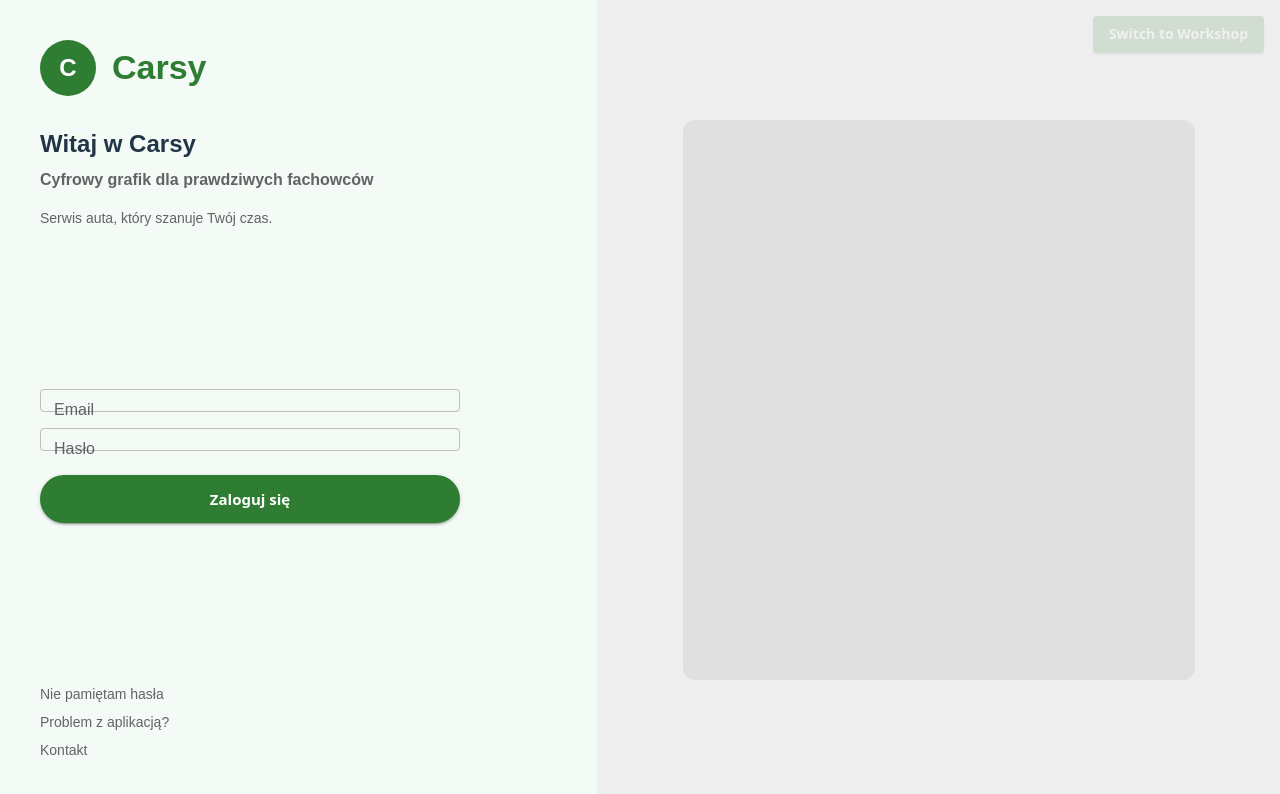
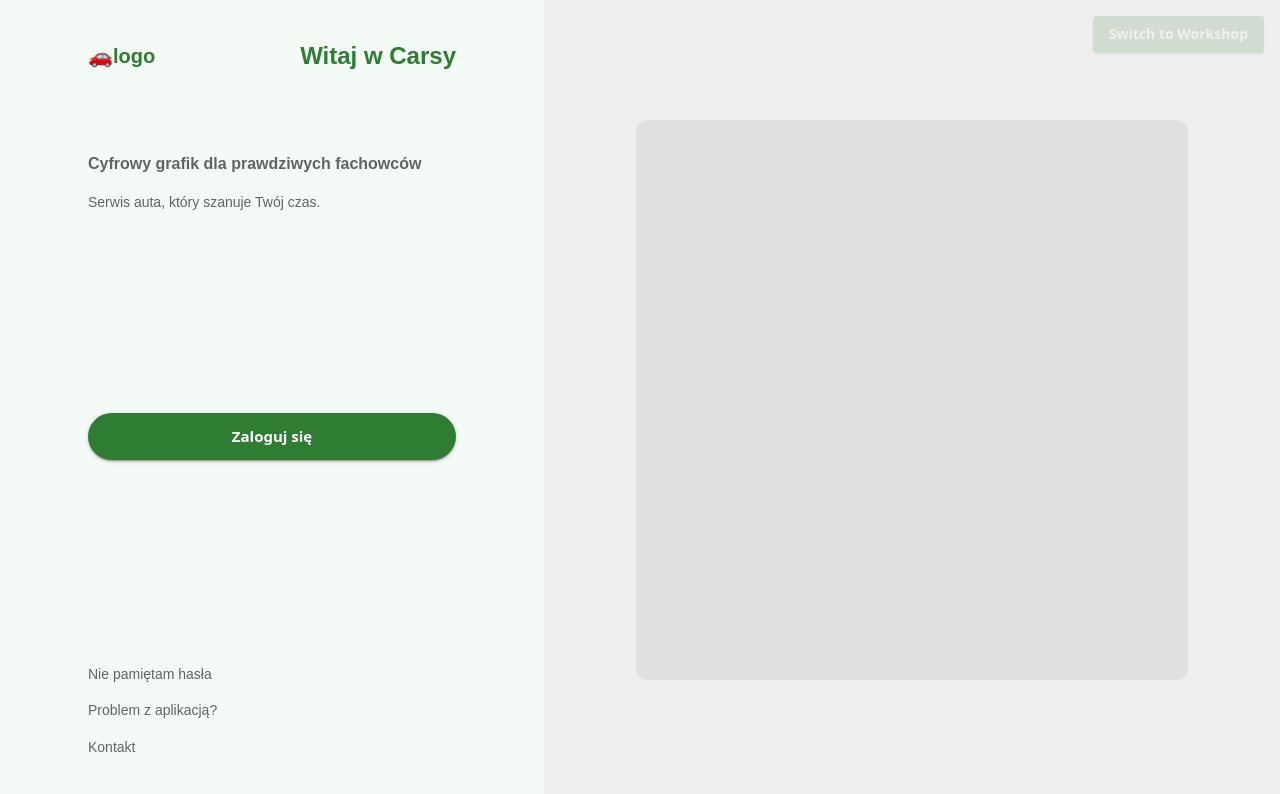
Before and after one commit to 00chestnut/Carsy, a React (Vite) app: page / in a window 1280 px wide. Shown: the top 794 px of the page. Built offline with nearby package versions, Linux system fonts and the light colour scheme.

Commit message:
2nd stage initial sketch + deep dive mui styling

```diff
--- a/src/comp/login.tsx
+++ b/src/comp/login.tsx
@@ -2,7 +2,6 @@ import {
 	Box,
 	Button,
 	Link,
-	TextField,
 	Typography,
 	Divider,
 } from "@mui/material";
@@ -21,7 +20,7 @@ export default function Login() {
 				backgroundColor: theme.palette.background.default,
 				overflow: "hidden",
 				display: "grid",
-				gridTemplateColumns: isMobile ? "1fr" : "1.05fr 1.2fr",
+				gridTemplateColumns: isMobile ? "1fr" : "42.5vw 1fr",
 			}}
 		>
 			{/* Left panel */}
@@ -32,47 +31,31 @@ export default function Login() {
 					flexDirection: "column",
 					justifyContent: "space-between",
 					gap: 4,
+                    marginLeft: isMobile ? 0 : 6,
+                    marginRight: isMobile ? 0 : 6,
 				}}
 			>
 				<Box>
+                    {/* header, intro needs to be separated */}
 					{/* Logo */}
-						<Box sx={{ display: "flex", alignItems: "center", gap: 2, mb: 4 }}>
-							<Box
-								sx={{
-									width: 56,
-									height: 56,
-									borderRadius: "50%",
-									bgcolor: "primary.main",
-									display: "flex",
-									alignItems: "center",
-									justifyContent: "center",
-									color: "primary.contrastText",
-								}}
-							>
-								<Typography variant="h5" fontWeight={700}>
-									C
-								</Typography>
+					<Box sx={{ display: "flex", alignItems: "center", justifyContent: "space-between", gap: 2, mb: 4}}>
+						<Box>
+                            <Typography variant="h6" color="primary" fontWeight={700} sx={{ m: 0 }}>🚗logo</Typography>
 						</Box>
 						<Typography
-								variant="h4"
+							variant="h5"
 							color="primary"
-								fontWeight={700}
-							>
-								Carsy
-							</Typography>
-						</Box>
-
-						<Typography
-							variant="h5"
-							fontWeight={700}
-							sx={{ mb: 1 }}
+							fontWeight={650}
 						>
 							Witaj w Carsy
 						</Typography>
+					</Box>
+                    {/* Intro text */}
 					<Typography
 						variant="body1"
 						color="text.secondary"
-							sx={{ maxWidth: 360, mb: 2, fontWeight: 600 }}
+						sx={{ maxWidth: 360, mb: 2, mt: 10, fontWeight: 600 }}
+
 					>
 						Cyfrowy grafik dla prawdziwych fachowców
 					</Typography>
@@ -87,19 +70,6 @@ export default function Login() {
 
 				{/* Form */}
 				<Box sx={{ maxWidth: 420, display: "flex", flexDirection: "column" }}>
-						<TextField
-							label="Email"
-							placeholder="twoj@email.com"
-							fullWidth
-							sx={{ mb: 2 }}
-						/>
-						<TextField
-							label="Hasło"
-							placeholder="••••••••"
-							type="password"
-							fullWidth
-							sx={{ mb: 3 }}
-						/>
 					<Button
 						variant="contained"
 						size="large"
@@ -110,28 +80,79 @@ export default function Login() {
 				</Box>
 
 				{/* Footer links */}
-					<Box sx={{ display: "flex", flexDirection: "column", gap: 1 }}>
+				<Box sx={{ display: "flex", flexDirection: "column", gap: 1.25, alignItems: 'flex-start' }}>
 					<Link
 						href="#"
-							underline="hover"
+						underline="none"
 						color="text.secondary"
 						variant="body2"
+						sx={{
+							position: 'relative',
+							py: 0.4,
+							transition: 'color .18s ease',
+							'&:hover': { color: 'primary.main' },
+							'&:after': {
+								content: '""',
+								position: 'absolute',
+								left: 0,
+								bottom: 0,
+								height: 2,
+								width: 0,
+								bgcolor: 'primary.main',
+								transition: 'width .18s ease',
+							},
+							'&:hover:after': { width: '100%' },
+						}}
 					>
 						Nie pamiętam hasła
 					</Link>
 					<Link
 						href="#"
-							underline="hover"
+						underline="none"
 						color="text.secondary"
 						variant="body2"
+						sx={{
+							position: 'relative',
+							py: 0.4,
+							transition: 'color .18s ease',
+							'&:hover': { color: 'primary.main' },
+							'&:after': {
+								content: '""',
+								position: 'absolute',
+								left: 0,
+								bottom: 0,
+								height: 2,
+								width: 0,
+								bgcolor: 'primary.main',
+								transition: 'width .18s ease',
+							},
+							'&:hover:after': { width: '100%' },
+						}}
 					>
 						Problem z aplikacją?
 					</Link>
 					<Link
 						href="#"
-							underline="hover"
+						underline="none"
 						color="text.secondary"
 						variant="body2"
+						sx={{
+							position: 'relative',
+							py: 0.4,
+							transition: 'color .18s ease',
+							'&:hover': { color: 'primary.main' },
+							'&:after': {
+								content: '""',
+								position: 'absolute',
+								left: 0,
+								bottom: 0,
+								height: 2,
+								width: 0,
+								bgcolor: 'primary.main',
+								transition: 'width .18s ease',
+							},
+							'&:hover:after': { width: '100%' },
+						}}
 					>
 						Kontakt
 					</Link>
@@ -158,7 +179,6 @@ export default function Login() {
 						}}
 					/>
 
-
 					<Divider
 						sx={{
 							position: "absolute",
```
Lines whose indentation alone changed are shown as unchanged.
